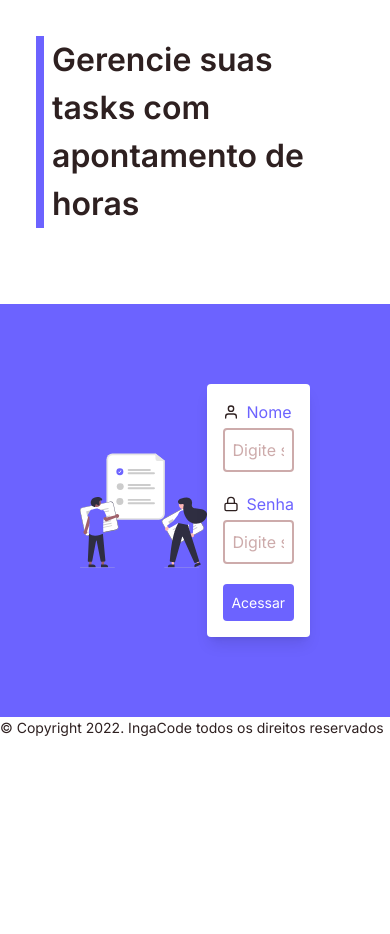
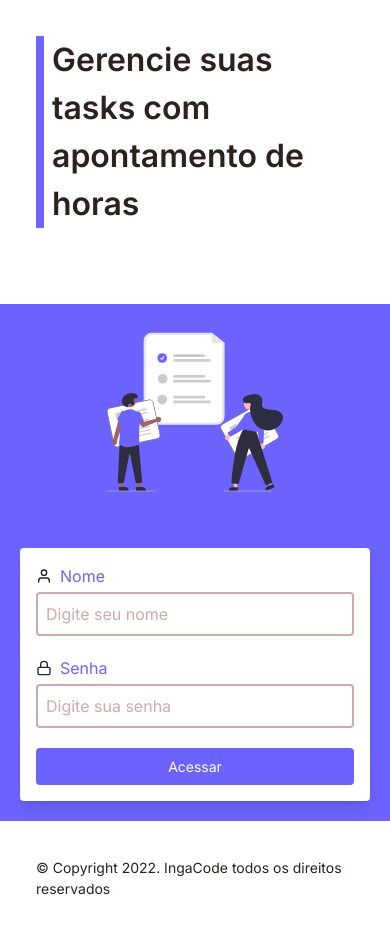
Before and after one commit to victorbr988/IngaCode-desafio-frontend, a React (Vite) app: page / in a window 390 px wide. Before the commit the page ends 844 px from the top, so only its background shows below. Built offline with nearby package versions, Linux system fonts and the light colour scheme.

Commit message:
feat: add page Home

```diff
--- a/src/pages/Home.tsx
+++ b/src/pages/Home.tsx
@@ -3,10 +3,11 @@ import taskImage from '../assets/tasks.svg';
 import { FiLock, FiUser } from "react-icons/fi";
 import { Input } from "../components/Input";
 import { Button } from "../components/Button";
+import { NavLink } from "react-router-dom";
 
 export function Home() {
   return (
-    <div className="flex flex-col h-full">
+    <div className="flex flex-col h-screen">
       <header className="p-9 justify-center flex">
         <Text asChild={true} size="lg">
           <h1 className="font-semibold pl-2 border-l-8 border-purple-500">Gerencie suas tasks com apontamento de horas</h1>
@@ -14,10 +15,10 @@ export function Home() {
       </header>
 
       <main className="pt-10">
-        <section className="p-20 bg-purple-500 flex justify-center">
+        <section className="md:p-20 p-5 bg-purple-500 md:flex-row flex flex-col gap-12 md:gap-0 justify-center">
 
           <section className="md:w-2/3 flex justify-center">
-            <img className="lg:w-60 lg:h-60" src={ taskImage } alt="imagem de duas pessoas em estilo cartoon" />
+            <img className="lg:w-60 w-44 h-44 lg:h-60" src={ taskImage } alt="imagem de duas pessoas em estilo cartoon" />
           </section>
 
           <div className="w-full flex justify-center">
@@ -34,13 +35,17 @@ export function Home() {
               </label>
               <Input type="password" placeholderName="Digite sua senha" />
 
-              <Button sizeFull={true} children='Acessar' />
+              <Button asChild={true} sizeFull={true}>
+                <NavLink to='/tasks-app'>
+                    Acessar
+                </NavLink>
+              </Button>
             </form>
           </div>
         </section>
       </main>
 
-      <footer>
+      <footer className="h-full p-9 flex justify-center items-end">
         <Text size="xs" asChild>
           <p>© Copyright 2022. IngaCode todos os direitos reservados</p>
         </Text>
```
